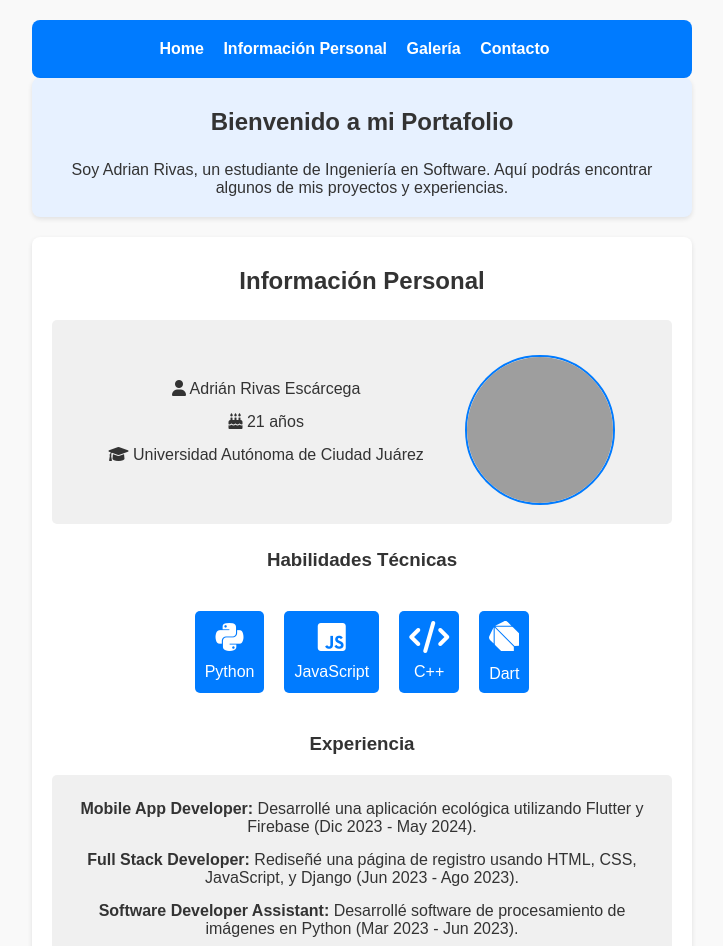
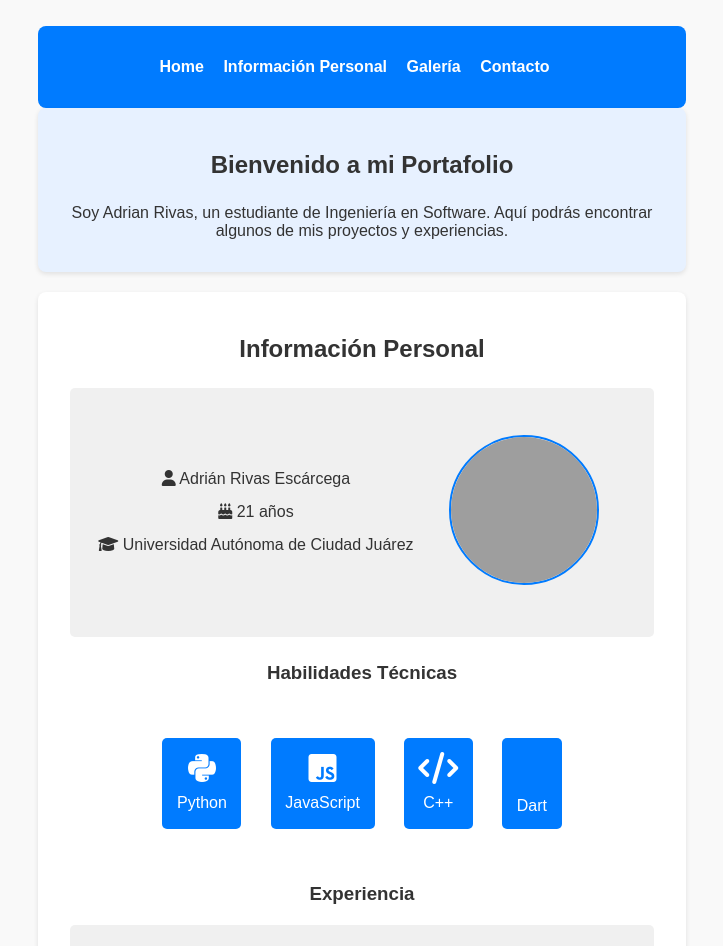
Before and after one commit to AdrianRvzz/portfolio, a plain HTML site: page index.html in a window 1280 px wide. Shown: the top 946 px of the page, without its empty margins (278-1001 px from the left). Drawn offline with Linux system fonts and the light colour scheme; grey boxes are pictures that could not be loaded.

Commit message:
Activity c2 changes

```diff
--- a/index.html
+++ b/index.html
@@ -1,3 +1,4 @@
+
 <!DOCTYPE html>
 <html lang="en">
 <head>
@@ -19,6 +20,7 @@
         </nav>
     </header>
 
+    <main>
         <section id="home" class="home-section">
             <h2>Bienvenido a mi Portafolio</h2>
             <p>Soy Adrian Rivas, un estudiante de Ingeniería en Software. Aquí podrás encontrar algunos de mis proyectos y experiencias.</p>
@@ -34,11 +36,9 @@
                             <p><i class="fas fa-birthday-cake"></i> 21 años</p>
                             <p><i class="fas fa-graduation-cap"></i> Universidad Autónoma de Ciudad Juárez</p>
                         </div>
-
                         <div class="about-photo">
                             <img src="https://avatars.githubusercontent.com/u/101829447?v=4" alt="Foto de Adrián Rivas">
                         </div>
-
                     </div>
                     <h3>Habilidades Técnicas</h3>
                     <div class="skills">
@@ -55,7 +55,8 @@
                             <span>C++</span>
                         </div>
                         <div class="skill">
-                        <svg xmlns="http://www.w3.org/2000/svg" viewBox="0 0 512 512"><!--!Font Awesome Free 6.6.0 by @fontawesome - https://fontawesome.com License - https://fontawesome.com/license/free Copyright 2024 Fonticons, Inc.--><path fill="#ffffff" d="M378.6 78.9c-2.8-.1-5.6-.2-8.5-.2l-264.1 0 143.2-72C256.6 2.3 268 0 279.6 0c13.5 0 29.4 9.2 37 16.8l62 62zM107.3 96.5l262.8 0c16 0 25.4 1.4 35.4 9.3L512 212.2 512 421l-79.3 .7L107.3 96.5zM96.5 373l0-262.2L420.3 434.6l.7 77.4-212.2 0-98.1-98.2 0 0C99.4 402.5 96.5 398.5 96.5 373zM78.7 105.3l0 267.7c0 3.3 .1 6.3 .2 9.1l-62-62C6.5 309.3 0 294.3 0 279.6c0-6.8 3.9-17.5 6.7-23.6l72-150.7z"/></svg>                        <span>Dart</span>
+                            <svg xmlns="http://www.w3.org/2000/svg" viewBox="0 0 512 512"><path fill="#ffffff" d="..."/></svg>
+                            <span>Dart</span>
                         </div>
                     </div>
                     <h3>Experiencia</h3>
@@ -65,15 +66,12 @@
                         <p><strong>Software Developer Assistant:</strong> Desarrollé software de procesamiento de imágenes en Python (Mar 2023 - Jun 2023).</p>
                     </div>
                 </div>
-
             </div>
         </section>
-
 
         <section id="gallery">
             <h2>Galería de Proyectos</h2>
             <div class="gallery">
-
                 <figure>
                     <a href="https://adrianrvzz.github.io/RegisterPage/" target="_blank">
                         <img src="img/iacenter.png" alt="E-commerce Template">
@@ -110,6 +108,7 @@
                 <p><i class="fab fa-github"></i> <a href="https://github.com/adrianrvzz">github.com/adrianrvzz</a></p>
             </div>
         </section>
+    </main>
 
     <footer>
         <p>&copy; 2024 Adrián Rivas Escárcega</p>
--- a/styles.css
+++ b/styles.css
@@ -9,16 +9,17 @@ body {
     font-family: 'Arial', sans-serif;
     background-color: #f9f9f9;
     color: #333;
-    max-width: 700px; /* Máximo ancho de la página */
+    max-width:700px;
     margin: 0 auto; /* Centra la página */
-    padding: 20px;
+    padding: 2%;
 }
+
 
 /* Header Styles */
 header {
     background-color: #007bff;
     color: #fff;
-    padding: 20px;
+    padding: 5%;
     text-align: center;
     border-radius: 8px;
 }
@@ -45,21 +46,21 @@ header h1 {
 
 /* Section Styles */
 section {
-    padding: 20px;
+    padding: 5%;
     margin-bottom: 20px;
     border-radius: 8px;
     box-shadow: 0 2px 5px rgba(0, 0, 0, 0.1);
 }
 
 h2, h3 {
-    margin-bottom: 15px; /* Espaciado inferior para títulos */
-    padding: 10px 0; /* Espaciado vertical para títulos */
-    text-align: center; /* Centra el título */
+    margin-bottom: 15px;
+    padding: 10px 0;
+    text-align: center;
 }
 
 h3 {
-    margin-top: 15px; /* Espaciado superior para subtítulos */
-    margin-bottom: 10px; /* Espaciado inferior para subtítulos */
+    margin-top: 15px;
+    margin-bottom: 10px;
 }
 .personal-details{
     display: flex;
@@ -69,14 +70,14 @@ h3 {
 
 .personal-details, .experience {
     margin: 0px 0;
-    padding: 15px; /* Aumento del padding */
+    padding: 3.5%;
     border-radius: 5px;
-    background-color: #f0f0f0; /* Fondo suave para resaltar */
+    background-color: #f0f0f0;
 }
 
 .personal-details p, .experience p {
-    margin: 5px 0; /* Espaciado para los párrafos */
-    padding: 5px 0; /* Espaciado vertical para párrafos */
+    margin: 5px 0;
+    padding: 5px 0;
 }
 
 /* Estilos para secciones específicas */
@@ -84,7 +85,7 @@ h3 {
     background-color: #e7f1ff;
     text-align: center;
     border-radius: 8px;
-    padding: 20px; /* Padding para la sección de inicio */
+    padding: 5%; /* Padding para la sección de inicio */
 }
 
 .about-section {
@@ -103,7 +104,7 @@ h3 {
 }
 
 .about-photo {
-    margin-top: 20px;
+    padding: 5%;
 }
 
 .about-photo img {
@@ -114,18 +115,17 @@ h3 {
     border: 2px solid #007bff;
 }
 
-/* Skills Section */
 .skills {
     display: flex;
     justify-content: center;
     flex-wrap: wrap;
-    margin: 20px 0;
+    margin: 5% 0;
 }
 
 .skill {
     text-align: center;
-    margin: 10px;
-    padding: 10px;
+    margin: 2.5%;
+    padding: 2.5%;
     background-color: #007bff;
     color: white;
     border-radius: 5px;
@@ -154,7 +154,7 @@ h3 {
 
 .gallery img {
     width: 100%; /* Ajuste automático al contenedor */
-    height: 120px; /* Tamaño fijo */
+    height: 150px; /* Tamaño fijo */
     object-fit: cover;
     border-radius: 10px;
     transition: transform 0.3s;
@@ -193,7 +193,19 @@ footer {
     background-color: #007bff;
     color: #fff;
     text-align: center;
-    padding: 10px;
+    padding: 5%;
     border-radius: 8px;
     margin-top: 20px;
 }
+
+/* Diseño mas liquido */
+@media (max-width: 1024px) {
+   body{
+    max-width: 100%;
+   }
+   header {
+
+    padding: 2.5%;
+
+}
+}
```
Lines whose indentation alone changed are shown as unchanged.
